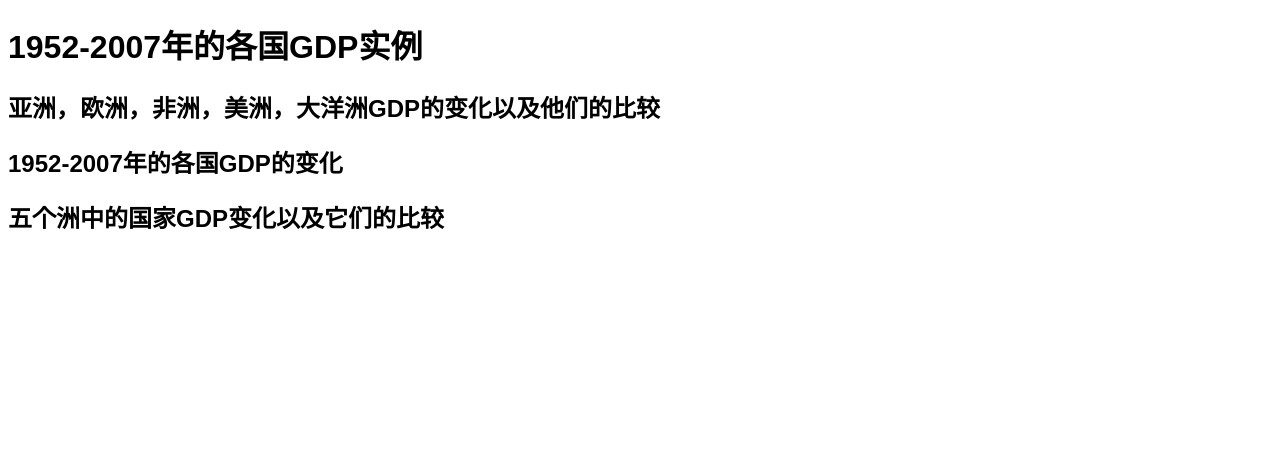
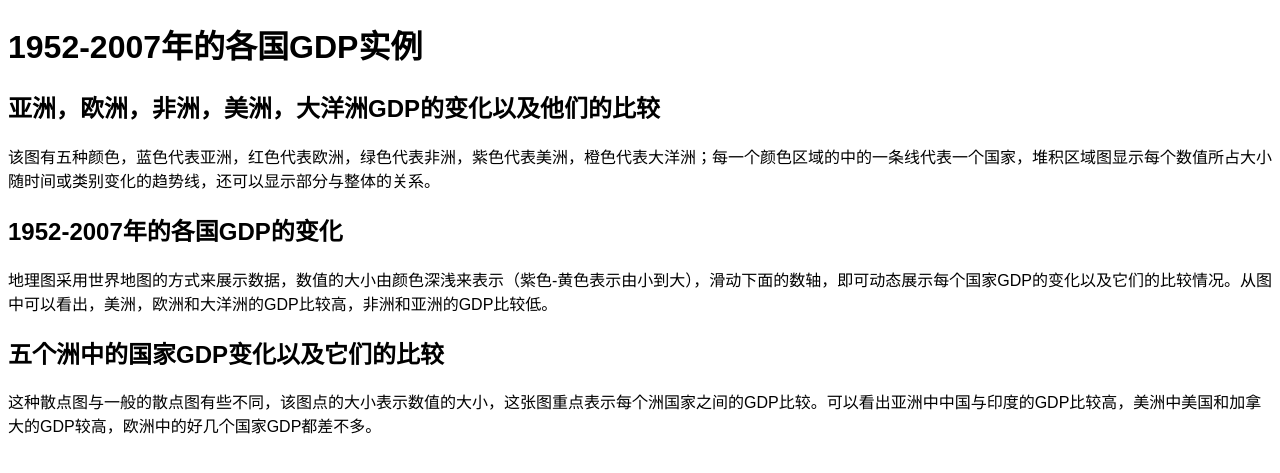
Before and after one commit to xiang-guu/resume, a Flask app: template templates/chartdl.html in a window 1280 px wide. Shown: the top 473 px of the page. Run offline with Flask 2, Linux system fonts and the light colour scheme; the template is opened without the code that fills it, so the values that code supplies are empty; some libraries are stand-ins or nearby versions.

Commit message:
Update chartdl.html

```diff
--- a/templates/chartdl.html
+++ b/templates/chartdl.html
@@ -10,12 +10,14 @@
     <h1>1952-2007年的各国GDP实例</h1>
     <h2>亚洲，欧洲，非洲，美洲，大洋洲GDP的变化以及他们的比较</h2>
     <div id="chart3" class="chart3"></div>
+    <div>该图有五种颜色，蓝色代表亚洲，红色代表欧洲，绿色代表非洲，紫色代表美洲，橙色代表大洋洲；每一个颜色区域的中的一条线代表一个国家，堆积区域图显示每个数值所占大小随时间或类别变化的趋势线，还可以显示部分与整体的关系。</div>
     <h2>1952-2007年的各国GDP的变化</h2>
     <div id="chart" class="chart"></div>
-     <h2>五个洲中的国家GDP变化以及它们的比较</h2>
+    <div>地理图采用世界地图的方式来展示数据，数值的大小由颜色深浅来表示（紫色-黄色表示由小到大），滑动下面的数轴，即可动态展示每个国家GDP的变化以及它们的比较情况。从图中可以看出，美洲，欧洲和大洋洲的GDP比较高，非洲和亚洲的GDP比较低。</div>
+    <h2>五个洲中的国家GDP变化以及它们的比较</h2>
     <div id="chart1" class="chart1"></div>
+    <div>这种散点图与一般的散点图有些不同，该图点的大小表示数值的大小，这张图重点表示每个洲国家之间的GDP比较。可以看出亚洲中中国与印度的GDP比较高，美洲中美国和加拿大的GDP较高，欧洲中的好几个国家GDP都差不多。</div>
 </body>
-
 <script>
     d3 = {{ graphJSON3 | safe }};
     Plotly.newPlot('chart3', d3, {});
```
